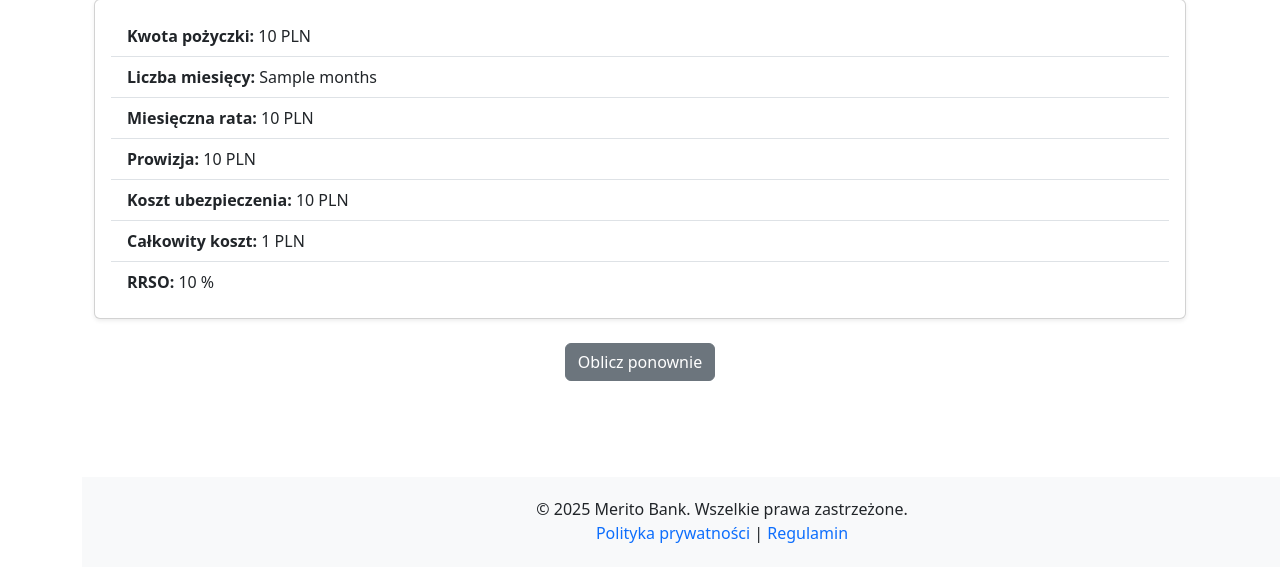
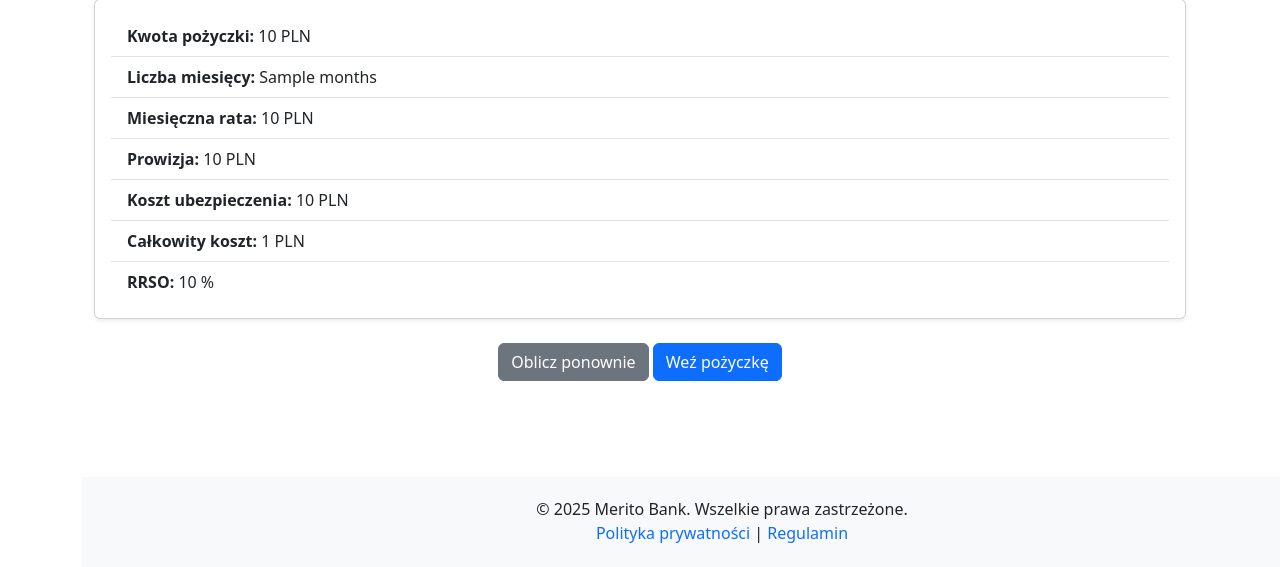
Before and after one commit to aleksandra-wilk/bank-account-simulator, a Flask app: template templates/loan_confirmation.html in a window 1280 px wide; the page is wider, and only the part inside the window is pictured. Shown: the part 233-800 px from the top of that part. Run offline with Flask 3, Linux system fonts and the light colour scheme; the template is opened without the code that fills it: most values are stand-ins (such as "Sample title", 1, 10 or a date in 2020).

Commit message:
new credit button

```diff
--- a/templates/loan_confirmation.html
+++ b/templates/loan_confirmation.html
@@ -24,6 +24,7 @@
 
         <form method="POST" action="{{ url_for('create_credit') }}" class="d-inline">
             <input type="hidden" name="amount" value="{{ loan_data.amount }}">
+            <button type="submit" class="btn btn-primary">Weź pożyczkę</button>
         </form>
     </div>
 {% endblock %}
```
